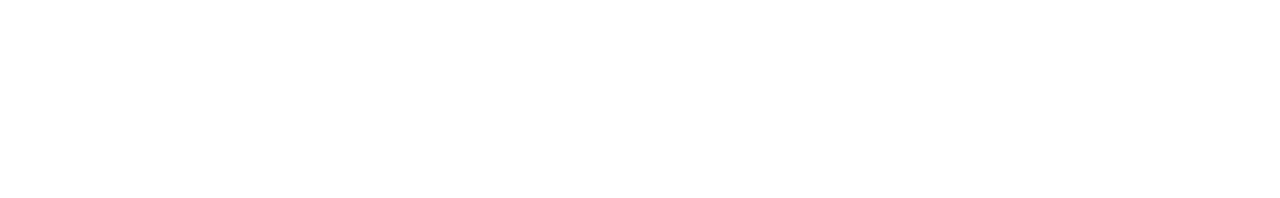
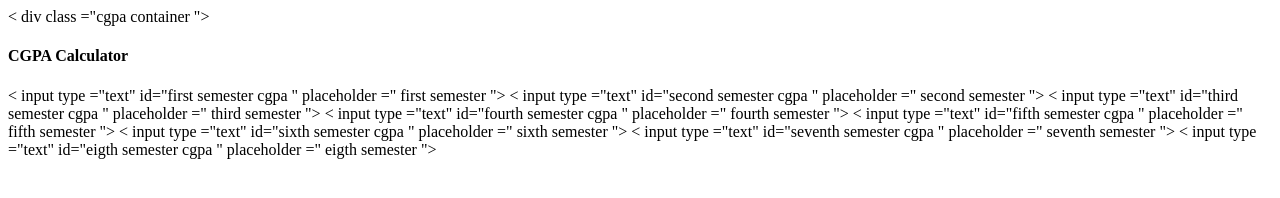
Before and after one commit to DishaSharma2005/CGPA-Calculator, a plain HTML site: page index.html in a window 1280 px wide. Drawn offline with Linux system fonts and the light colour scheme.

Commit message:
Update index.html

```diff
--- a/index.html
+++ b/index.html
@@ -4,6 +4,16 @@
     <title> CGPA Calculator </title>
   </head>
   <body>
+    < div class ="cgpa container ">
+      <div class =" cgpa title" ><h4> CGPA Calculator </h4></div>
+      < input type ="text" id="first semester cgpa " placeholder =" first semester ">
+      < input type ="text" id="second  semester cgpa " placeholder =" second semester ">
+      < input type ="text" id="third semester cgpa " placeholder =" third semester ">
+      < input type ="text" id="fourth semester cgpa " placeholder =" fourth semester ">
+      < input type ="text" id="fifth semester cgpa " placeholder =" fifth semester ">
+      < input type ="text" id="sixth semester cgpa " placeholder =" sixth semester ">
+      < input type ="text" id="seventh semester cgpa " placeholder =" seventh semester ">
+      < input type ="text" id="eigth semester cgpa " placeholder =" eigth semester ">
    <script> scr=" script.js"</script>
   </body>
 </html>
```
